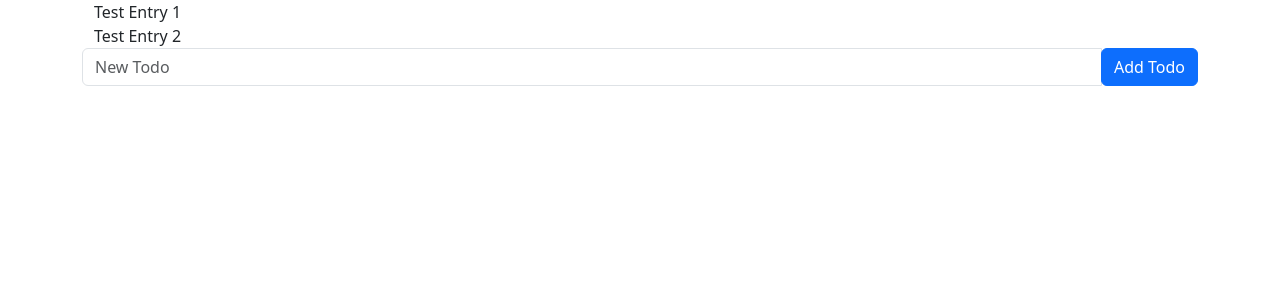
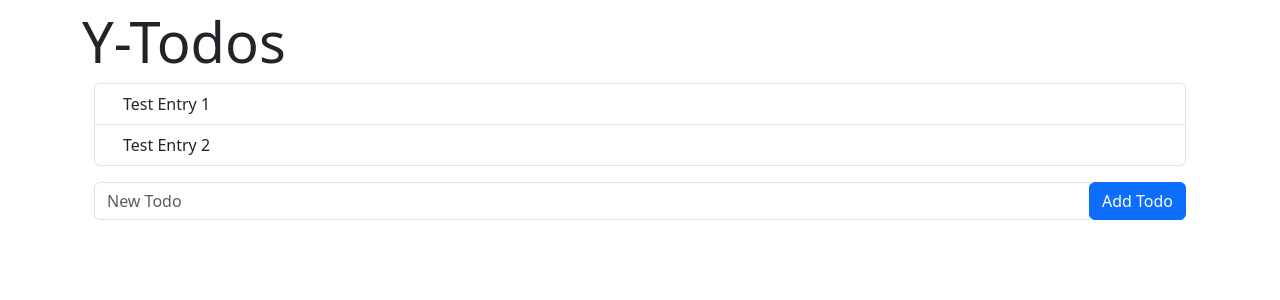
Before and after one commit to MaxNoetzold/y-todo, a Preact app: page / in a window 1280 px wide. Shown: the top 300 px of the page. Built offline with nearby package versions, Linux system fonts and the light colour scheme.

Commit message:
some basic styling

```diff
--- a/src/app.tsx
+++ b/src/app.tsx
@@ -41,5 +41,10 @@ export function App() {
     return <Loading />;
   }
 
-  return <TodoListContainer yTodos={yTodos} />;
+  return (
+    <div className="container mt-2">
+      <h1 className="display-4">Y-Todos</h1>
+      <TodoListContainer yTodos={yTodos} />
+    </div>
+  );
 }
--- a/src/components/TodoListContainer/TodoListContainer.tsx
+++ b/src/components/TodoListContainer/TodoListContainer.tsx
@@ -27,11 +27,13 @@ export function TodoListContainer({ yTodos }: TodoListContainerProps) {
 
   return (
     <div className="container">
-      <div className="list-group">
+      <ul className="list-group mb-3">
         {allTodos.map((todo, index) => (
-          <TodoListEntry key={index} value={todo} />
+          <li className="list-group-item" key={index}>
+            <TodoListEntry value={todo} />
+          </li>
         ))}
-      </div>
+      </ul>
       <AddTodoButton yTodos={yTodos} />
     </div>
   );
--- a/src/components/TodoListContainer/TodoListEntry/TodoListEntry.tsx
+++ b/src/components/TodoListContainer/TodoListEntry/TodoListEntry.tsx
@@ -60,9 +60,9 @@ export function TodoListEntry({ value: yValue }: TodoListEntryProps) {
     return <Loading />;
   }
 
-  if (isEditing) {
-    return (
-      <div className="container">
+  return (
+    <div className="container" style={{ height: "24px" }}>
+      {isEditing ? (
         <input
           type="text"
           value={value}
@@ -70,16 +70,17 @@ export function TodoListEntry({ value: yValue }: TodoListEntryProps) {
           onBlur={handleBlur}
           onKeyDown={handleKeyDown}
           ref={inputRef}
+          className="h-100"
         />
-      </div>
-    );
-  } else {
-    return (
-      <div className="container">
-        <div style={{ cursor: "pointer" }} onClick={handleClick}>
+      ) : (
+        <div
+          style={{ cursor: "pointer" }}
+          onClick={handleClick}
+          className="h-100"
+        >
           {value}
         </div>
-      </div>
-    );
-  }
+      )}
+    </div>
+  );
 }
```
